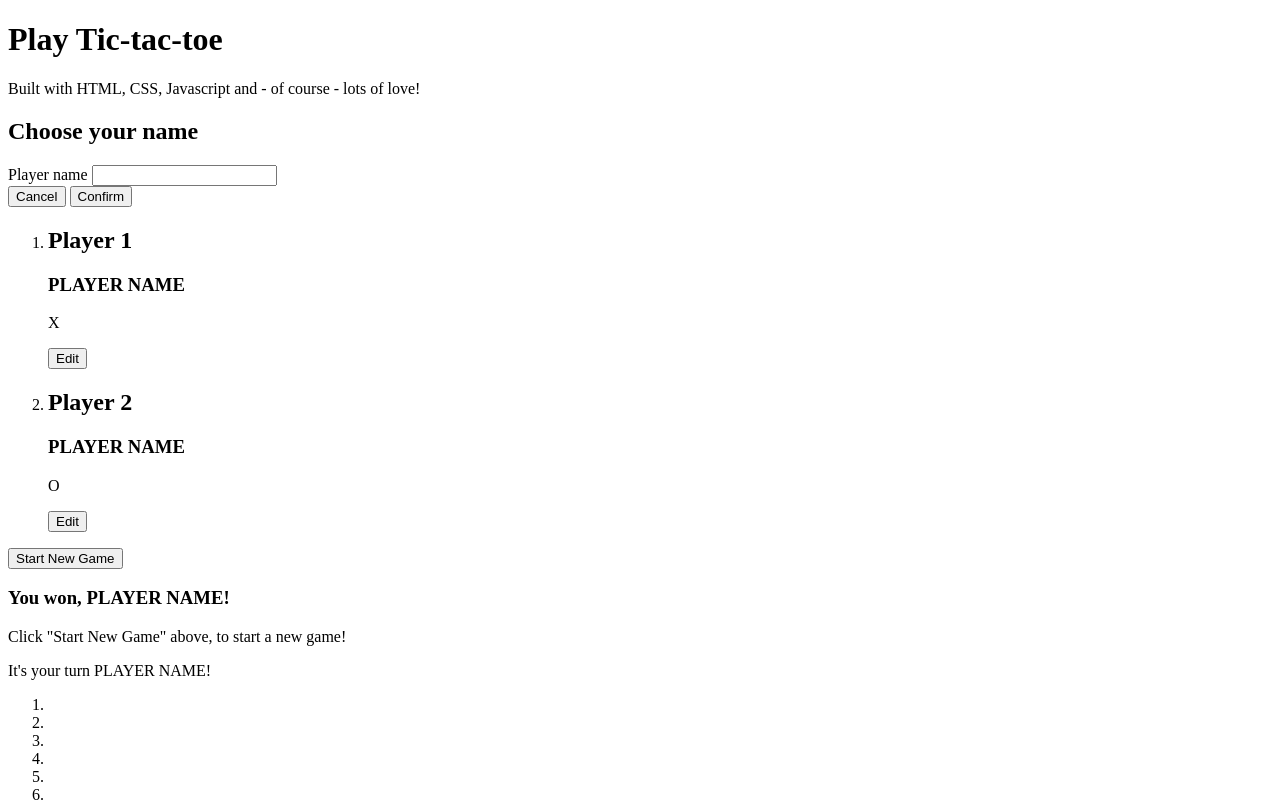
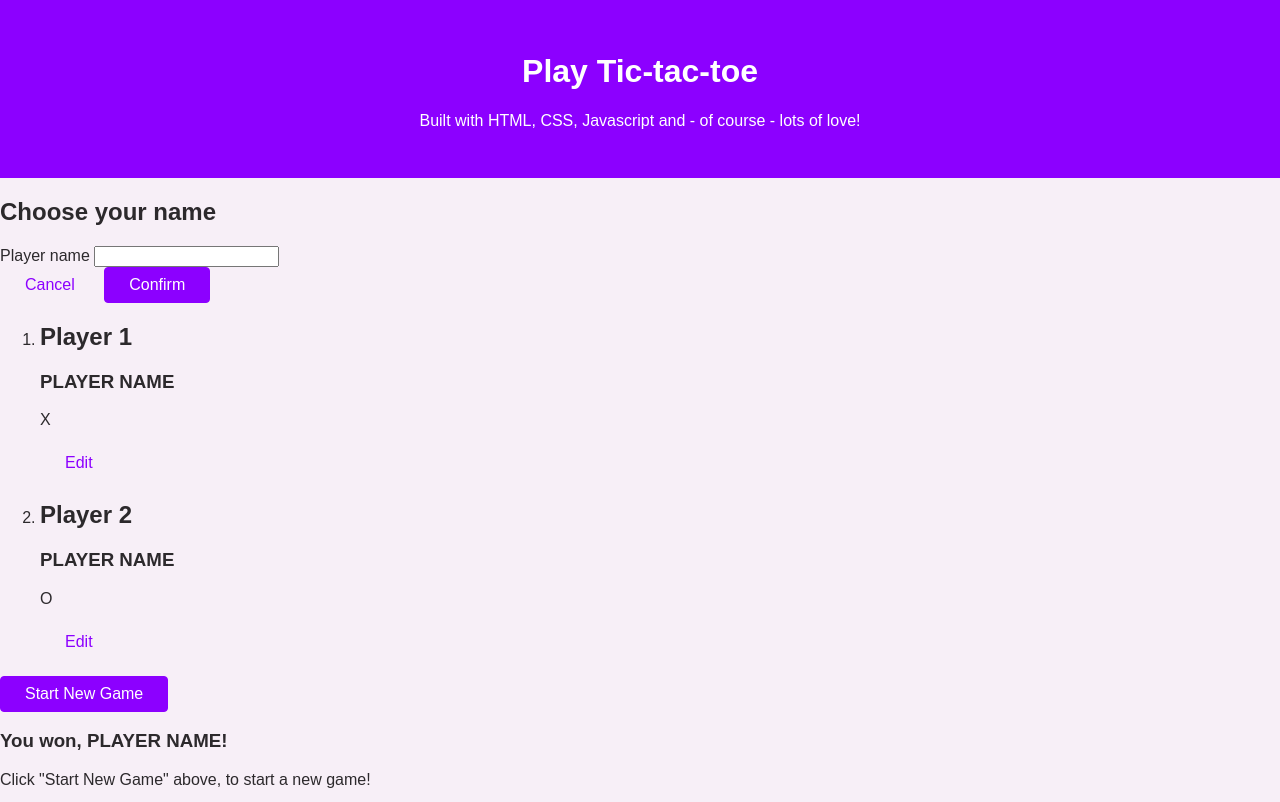
Before and after one commit to andrekleine/tic-tac-toe, a plain HTML site: page index.html in a window 1280 px wide. Shown: the top 802 px of the page. Drawn offline with Linux system fonts and the light colour scheme.

Commit message:
Added base style.css

```diff
--- a/index.html
+++ b/index.html
@@ -6,10 +6,14 @@
     <meta http-equiv="X-UA-Compatible" content="IE=edge">
     <meta name="viewport" content="width=device-width, initial-scale=1.0">
     <title>Tic Tac Toe</title>
+    <link rel="preconnect" href="https://fonts.googleapis.com">
+    <link rel="preconnect" href="https://fonts.gstatic.com" crossorigin>
+    <link href="https://fonts.googleapis.com/css2?family=Open+Sans:wght@400;700&display=swap" rel="stylesheet">
+    <link rel="stylesheet" href="styles/styles.css">
 </head>
 
 <body>
-    <header>
+    <header id="main-header">
         <h1>Play Tic-tac-toe</h1>
         <p>Built with HTML, CSS, Javascript and - of course - lots of love!</p>
     </header>
@@ -22,8 +26,8 @@
                     <input type="text" name="username" id="playername">
                 </div>
                 <div>
-                    <button type="button">Cancel</button>
-                    <button type="submit">Confirm</button>
+                    <button type="button" class="btn btn-alt">Cancel</button>
+                    <button type="submit" class="btn">Confirm</button>
                 </div>
             </form>
         </aside>
@@ -34,7 +38,7 @@
                         <h2>Player 1</h2>
                         <h3>PLAYER NAME</h3>
                         <p>X</p>
-                        <button>Edit</button>
+                        <button class="btn btn-alt">Edit</button>
                     </article>
                 </li>
                 <li>
@@ -42,11 +46,11 @@
                         <h2>Player 2</h2>
                         <h3>PLAYER NAME</h3>
                         <p>O</p>
-                        <button>Edit</button>
+                        <button class="btn btn-alt">Edit</button>
                     </article>
                 </li>
             </ol>
-            <button>Start New Game</button>
+            <button class="btn">Start New Game</button>
         </section>
         <section id="active-game">
             <article>
--- /dev/null
+++ b/styles/styles.css
@@ -0,0 +1,42 @@
+body {
+  margin: 0;
+  font-family: 'Open-Sans', sans-serif;
+  color: rgb(44, 41, 44);
+  background-color: rgb(247, 239, 247);
+  --color-btn-base: rgb(140, 0, 255);
+  --color-btn-dark: rgb(79, 10, 190);
+  --color-btn-light: rgb(230, 201, 252);
+}
+
+#main-header {
+  background-color: var(--color-btn-base);
+  color: white;
+  padding: 2rem 5%;
+  text-align: center;
+}
+
+.btn {
+  font: inherit;
+  padding: 0.5rem 1.5rem;
+  background-color: var(--color-btn-base);
+  border: 1px solid var(--color-btn-base);
+  color: white;
+  border-radius: 4px;
+  cursor: pointer;
+}
+
+.btn-alt {
+  background-color: transparent;
+  border-color: transparent;
+  color: var(--color-btn-base);
+}
+
+.btn:hover {
+  background-color: var(--color-btn-dark);
+  border-color: var(--color-btn-dark);
+}
+
+.btn-alt:hover {
+  background-color: var(--color-btn-light);
+  border-color: transparent;
+}
```
